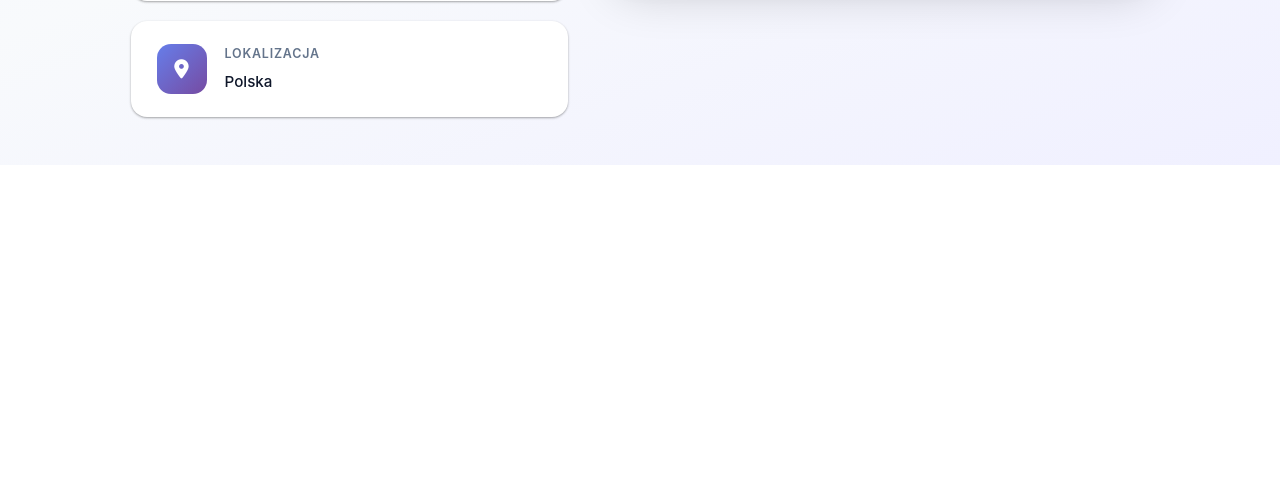
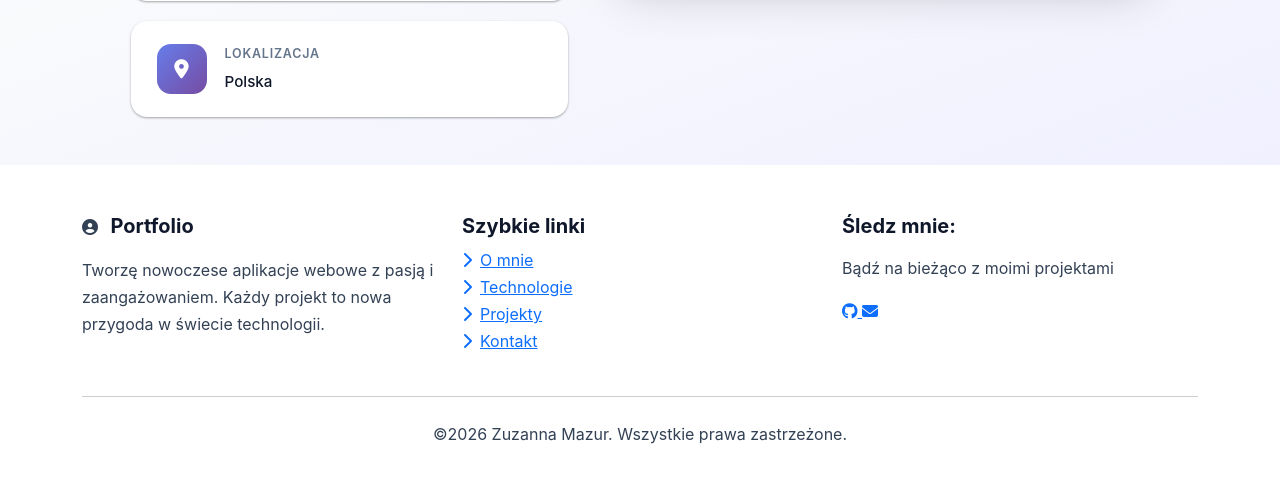
Before and after one commit to zuzmaz23/portfolio-website-project1, a Django app: template portfolio/templates/portfolio/home.html in a window 1280 px wide. Shown: the part 3387-3883 px from the top of the page. Before the commit the page ends 3552 px from the top, so only its background shows below. Run offline with Django 3.2, Linux system fonts and the light colour scheme; the template is opened without the code that fills it: most values are stand-ins (such as "Sample title", 1, 10 or a date in 2020); grey boxes marked "Sample" are stand-in pictures; form fields are guessed from the names that the template uses.

Commit message:
add footer structure

```diff
--- a/portfolio/templates/portfolio/home.html
+++ b/portfolio/templates/portfolio/home.html
@@ -347,6 +347,47 @@
     </div>
 </section>
 
+<!--footer-->
+<footer class="footer py-5">
+    <div class="container">
+        <div class="row g-4">
+            <div class="col-lg-4 mb-4 mb-lg-0">
+                <div class="footer-brand mb-3">
+                    <i class="fas fa-user-circle"></i>
+                    <h5 class="d-inline-block ms-2 mb-0 ">Portfolio</h5>
+                </div>
+                <p class="description">Tworzę nowoczese aplikacje webowe z pasją i zaangażowaniem. Każdy projekt to nowa przygoda w świecie technologii.</p>
+
+            </div>
+            <div class="col-lg-4 mb-4 mb-lg-0">
+                <h5 class="footer-title mg-3">Szybkie linki</h5>
+                <ul class="list-unstyled footer-links">
+                    <li><a href="#about"><i class="fas fa-chevron-right me-2"></i>O mnie</a></li>
+                    <li><a href="#technologies"><i class="fas fa-chevron-right me-2"></i>Technologie</a></li>
+                    <li><a href="#projects"><i class="fas fa-chevron-right me-2"></i>Projekty </a></li>
+                    <li><a href="#contact"><i class="fas fa-chevron-right me-2"></i>Kontakt</a></li>
+                </ul>
+             </div>
+             <div class="col-lg-4">
+                <h5 class="footer-title mb-3">Śledz mnie:</h5>
+                <p class="footer-description mb-3">Bądź na bieżąco z moimi projektami</p>
+                <div class="social-links">
+                    <a href="https://github.com/zuzmaz23" target="_blank" class="social-links" title="GitHub" rel="noopener noreferrer">
+                         <i class="fab fa-github"></i>
+                    </a>
+                    <a href="mailto:contact@example.com"  class="social-links" title="Email">
+                         <i class="fas fa-envelope"></i>
+                    </a>
+                </div>
+             </div>
+        </div>
+        <hr class="footer-divider my-4">
+        <div class="text-center">
+            <p class="footer-copyright mb-0">&copy;{% now "Y" %} Zuzanna Mazur. Wszystkie prawa zastrzeżone.</p>
+        </div>
+    </div>
+</footer>
+
     <!-- Bootstrap Bundle with Popper -->
     <script src="https://cdn.jsdelivr.net/npm/bootstrap@5.3.2/dist/js/bootstrap.bundle.min.js"></script>
     <!-- Particles.js -->
```
